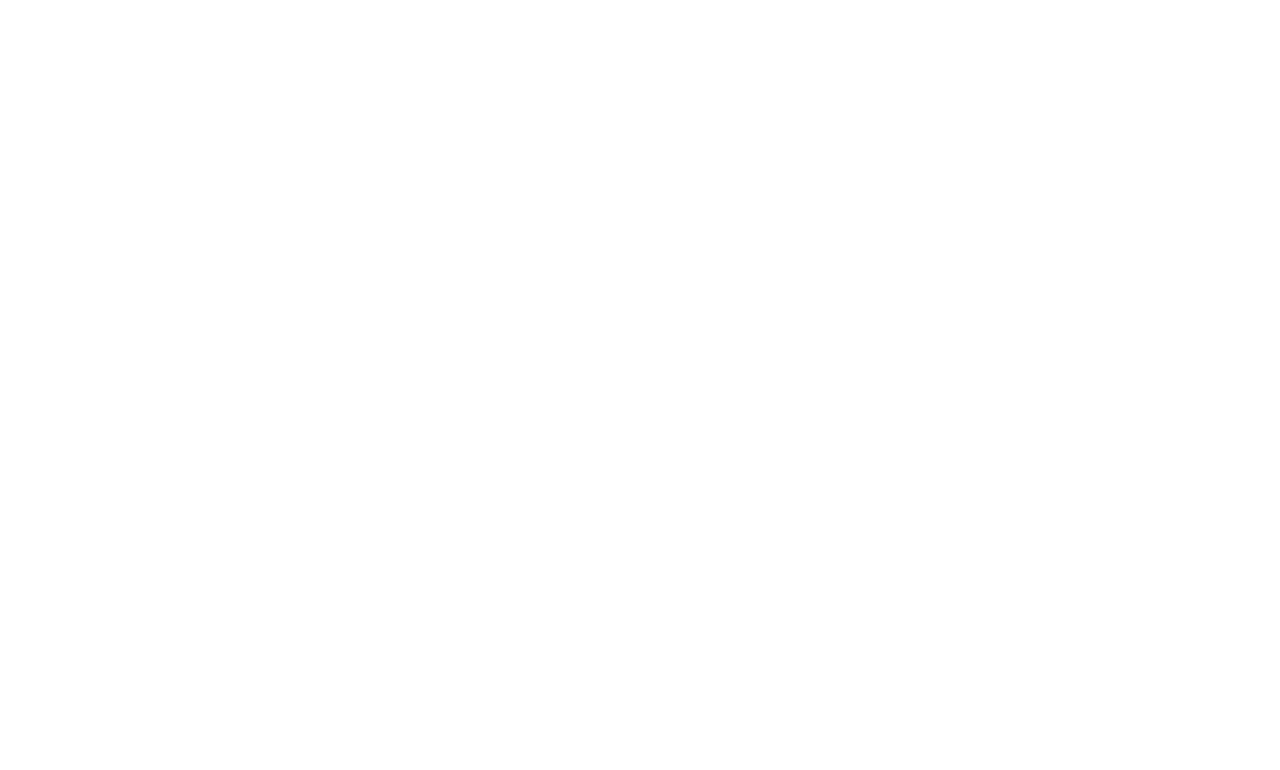
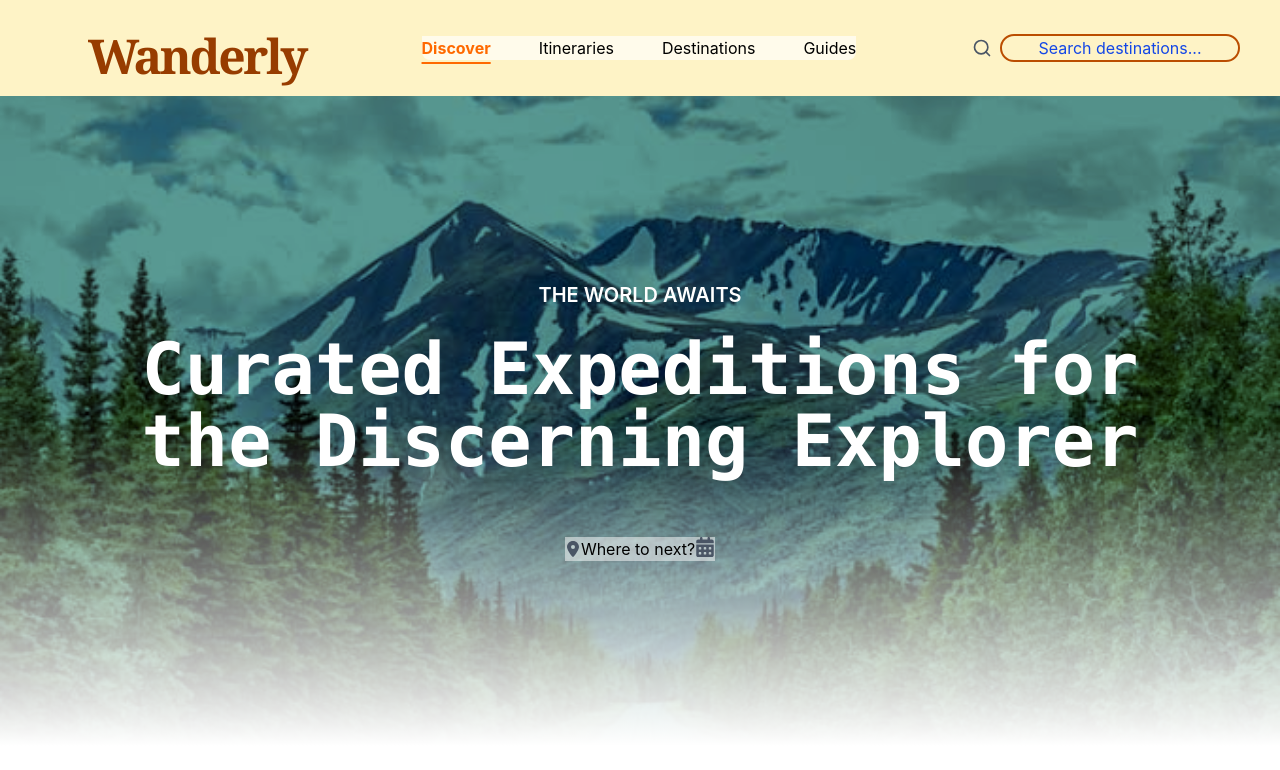
Before and after one commit to shresthkohli/Ghumi-Ghumi, a React (Vite) app in the folder frontend/: page /discover in a window 1280 px wide. Before the commit this address had no page. Shown: the top 770 px of the page. Built offline with nearby package versions, Linux system fonts and the light colour scheme.

Commit message:
home page added

```diff
--- a/frontend/package.json
+++ b/frontend/package.json
@@ -13,6 +13,7 @@
     "dotenv": "^17.4.2",
     "react": "^19.2.7",
     "react-dom": "^19.2.7",
+    "react-icons": "^5.7.0",
     "react-router-dom": "^7.18.1"
   },
   "devDependencies": {
--- a/frontend/src/App.jsx
+++ b/frontend/src/App.jsx
@@ -2,14 +2,24 @@
 import Login from './pages/Login.jsx'
 import{BrowserRouter , Routes , Route} from "react-router-dom";
 import Signup from "./pages/Signup.jsx";
+import Navbar from './components/Navbar.jsx'
+import Discover from "./pages/Discover";
+import Itineraries from "./pages/Itineraries";
+import Destinations from "./pages/Destinations";
+import Guides from "./pages/Guides";
 
 function App() {
   const[darkMode , setdarkMode]= useState(false);
   return(<>
   <BrowserRouter>
+   <Navbar/>
   <Routes>
     <Route path="/" element={<Login darkMode={darkMode} setdarkMode={setdarkMode}/>}></Route>
     <Route path="/signup" element={<Signup darkMode={darkMode} setdarkMode={setdarkMode} />}></Route>
+    <Route path="/discover" element={<Discover />} />
+        <Route path="/itineraries" element={<Itineraries />} />
+        <Route path="/destinations" element={<Destinations />} />
+        <Route path="/guides" element={<Guides />} />
   </Routes>
   </BrowserRouter>
   </>);
--- /dev/null
+++ b/frontend/src/components/Navbar.jsx
@@ -0,0 +1,41 @@
+import { NavLink } from "react-router-dom";
+import { FiSearch } from "react-icons/fi";
+
+function Navbar()
+{
+    return(<>
+    <nav className="bg-amber-100">
+        <div className=" py-4 flex items-center justify-between gap-8 px-6 md:px-10 ">
+            <h1 className="text-5xl ml-12 mt-4 font-serif text-amber-800 font-bold tracking-tighter ">Wanderly</h1>
+            <ul className="flex gap-6 md:gap-8 lg:gap-12 bg-amber-50 rounded-b-lg">
+                <li className="hover:font-bold">
+                <NavLink to="/discover" className={({isActive}) => isActive ?
+                "text-orange-500 underline underline-offset-8 decoration-2 font-bold" : "text-black"}>
+                Discover</NavLink></li>
+
+                <li className="hover:font-bold">
+                <NavLink to="/itineraries" className={({isActive}) => isActive ?
+                "text-orange-500 underline underline-offset-8 decoration-2 font-bold" : "text-black"}
+                >Itineraries</NavLink></li>
+
+                <li className="hover:font-bold">
+                <NavLink to="/destinations" className={({isActive}) => isActive ?
+                "text-orange-500 underline underline-offset-8 decoration-2 font-bold" : "text-black"}>
+                Destinations</NavLink></li>
+
+                <li className="hover:font-bold">
+                <NavLink to="/guides" className={({isActive}) => isActive ?
+                "text-orange-500 underline underline-offset-8 decoration-2 font-bold" : "text-black"}>
+                Guides</NavLink></li>
+            </ul>
+            <div className="flex items-center gap-2">
+        <FiSearch className="text-gray-600 text-xl"/>
+        <input type="text" placeholder="Search destinations..."
+        className=" w-60 border-2 border-amber-700 rounded-2xl outline-amber-700 placeholder:text-blue-700 text-center caret"></input>
+        </div>
+        </div>
+        </nav>
+    </>
+    );
+}
+export default Navbar
--- /dev/null
+++ b/frontend/src/pages/Destinations.jsx
@@ -0,0 +1,5 @@
+function Destinations() {
+  return <h1>Destinations Page</h1>;
+}
+
+export default Destinations;
--- /dev/null
+++ b/frontend/src/pages/Discover.jsx
@@ -0,0 +1,30 @@
+import mountain from "../assets/mountain.jpg"
+import { FaLocationDot } from "react-icons/fa6";
+import { FaCalendarDays } from "react-icons/fa6";
+function Discover()
+{
+    return(<>
+    <section>
+        <div className="relative inset-0 overflow-hidden h-[650px]">
+            <img src={mountain} alt="mountains" className="w-full h-full object-cover ">
+            </img>
+    <div className="absolute inset-0 bg-black/30"></div>
+    <div className="absolute inset-0 bg-teal-500/50 mix-blend-multiply"></div>
+    <div className="absolute inset-0 bg-gradient-to-b from-transparent via-transparent to-white "></div>
+    <div className="absolute inset-0 flex flex-col items-center justify-center z-10">
+        <h1 className="text-white mb-6 text-xl font-semibold">THE WORLD AWAITS</h1>
+      <h1 className="text-6xl font-bold font-[serif] text-white lg:text-7xl lg:font-[Consolas]">
+        Curated Expeditions for <br></br>
+        the Discerning Explorer
+      </h1>
+      <nav className="flex mt-15 bg-white/50">
+        <FaLocationDot className="mt-1 text-gray-600"/>
+        <a href="#">Where to next?</a>
+        <FaCalendarDays className="text-xl text-gray-600" />
+      </nav>
+      </div>
+        </div>
+    </section>
+    </>);
+}
+export default Discover
--- /dev/null
+++ b/frontend/src/pages/Guides.jsx
@@ -0,0 +1,5 @@
+function Guides() {
+  return <h1>Guides Page</h1>;
+}
+
+export default Guides;
--- /dev/null
+++ b/frontend/src/pages/Itineraries.jsx
@@ -0,0 +1,5 @@
+function Itineraries() {
+  return <h1>Itineraries Page</h1>;
+}
+
+export default Itineraries;
```
Also changed, not shown: frontend/src/assets/mountain.jpg (added), 1 other file (tests, documents, lock files or other folders).
